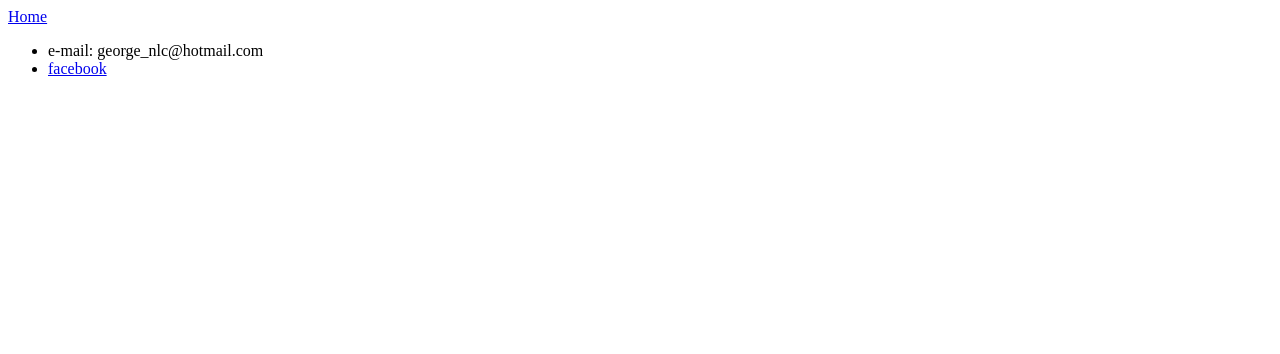
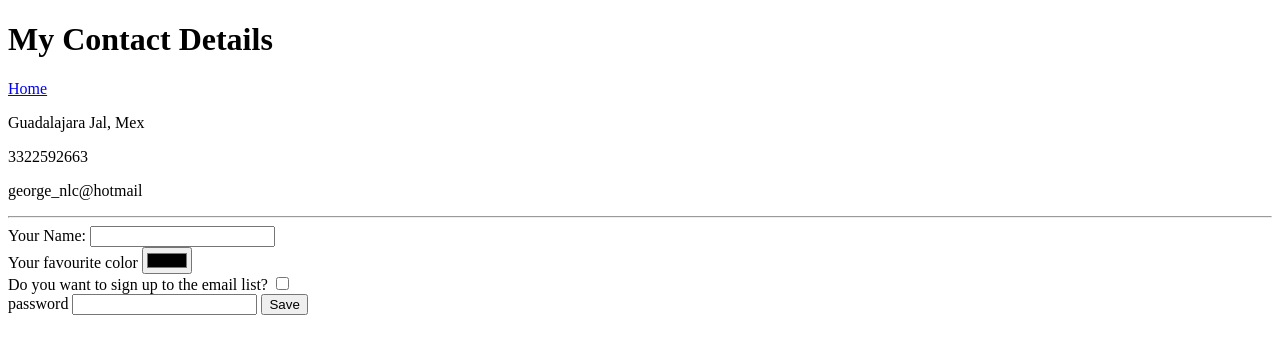
Before and after one commit to yorchAdalbert/My_web, a plain HTML site: page contact/index.html in a window 1280 px wide. Drawn offline with Linux system fonts and the light colour scheme.

Commit message:
Add new form to the contact page

```diff
--- a/contact/index.html
+++ b/contact/index.html
@@ -7,10 +7,22 @@
     <title>Contact Me</title>
 </head>
 <body>
+    <h1>My Contact Details</h1>
     <a href="../index.html">Home</a>
-    <ul>
-        <li>e-mail: george_nlc@hotmail.com</li>
-        <li><a href="https://www.facebook.com/">facebook</a></li>
-    </ul>
+    <p>Guadalajara Jal, Mex</p>
+    <p>3322592663</p>
+    <p>george_nlc@hotmail</p>
+    <hr>
+    <form action="">
+        <label for="name">Your Name:</label>
+        <input type="text" name="name"><br>
+        <label for="color">Your favourite color</label>
+        <input type="color"><br>
+        <label for="signup">Do you want to sign up to the email list?</label>
+        <input type="checkbox" name="signup" id=""><br>
+        <label for="password">password</label>
+        <input type="password" name="password" id="">
+        <input type="submit" value="Save">
+    </form>
 </body>
 </html>
```
